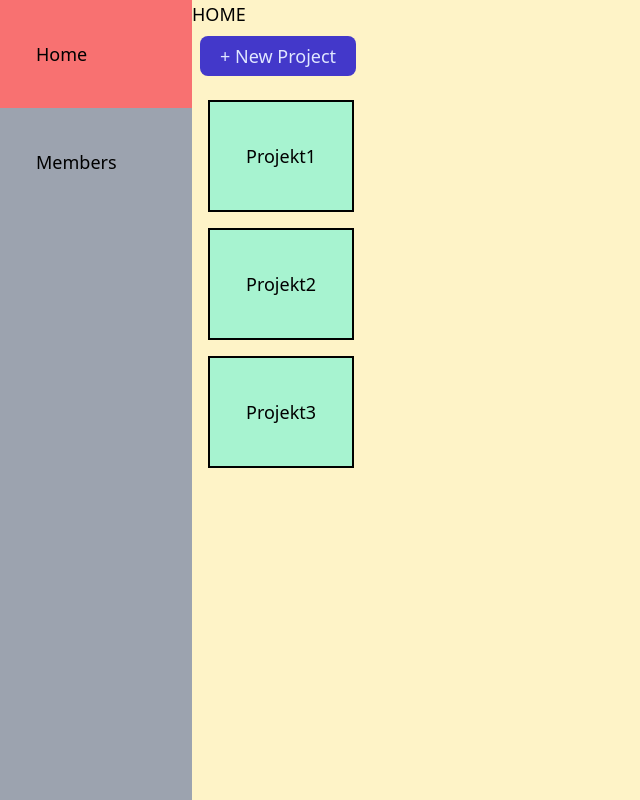
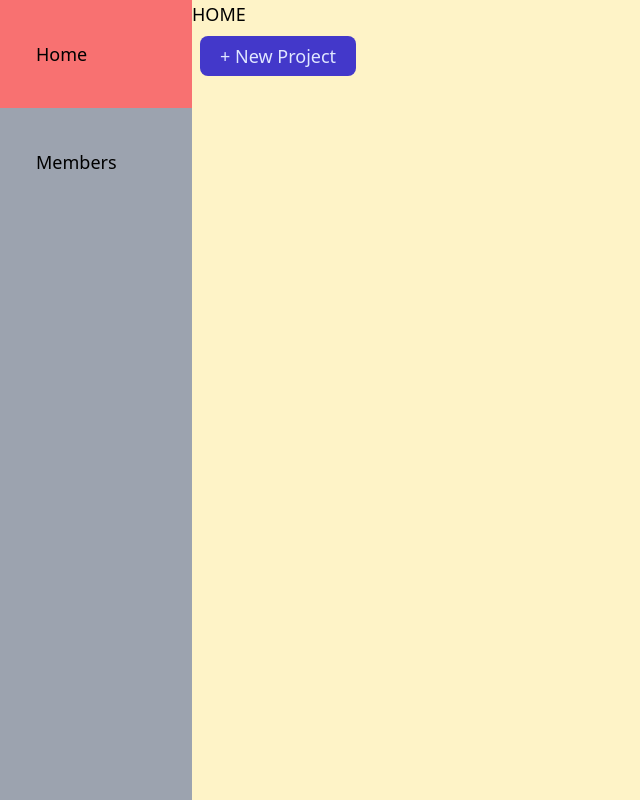
Before and after one commit to john4web/micro-trello, a React (Create React App) app: page / in a window 1280 px wide. Shown: the whole page, without its empty margins (0-640 px from the left). Built offline with nearby package versions, Linux system fonts and the light colour scheme.

Commit message:
projects are now beautiful visible on home page, project color is applied

```diff
--- a/src/components/ProjectList.tsx
+++ b/src/components/ProjectList.tsx
@@ -1,22 +1,35 @@
 import { useSelector } from "react-redux";
 import { RootState } from "../store";
 import { Fragment } from "react";
+import { Link } from "react-router-dom";
 
 export const ProjectList = () => {
   const { projects } = useSelector((state: RootState) => state.project);
 
   return (
     <Fragment>
-      {projects.map((project, index) => {
-        return (
-          <ul key={index}>
-            <li>{project.name}</li>
-            <li>{project.team}</li>
-            <li>{project.color}</li>
-            <li>{project.category}</li>
-          </ul>
-        );
-      })}
+      <ul>
+        {projects.map((project) => {
+          return (
+            <li
+              key={project.id}
+              className=" m-4 border-black border-2"
+              style={{ backgroundColor: `${project.color}` }}
+            >
+              <div className="block px-9 py-10">
+                <Link
+                  to={{
+                    pathname: `/board/${project.id}`,
+                    state: project.name,
+                  }}
+                >
+                  {project.name}
+                </Link>
+              </div>
+            </li>
+          );
+        })}
+      </ul>
     </Fragment>
   );
 };
--- a/src/views/Home.tsx
+++ b/src/views/Home.tsx
@@ -1,34 +1,13 @@
-import { Link } from "react-router-dom";
 import { ModalWindow } from "../components/ModalWindow";
 import { ProjectList } from "../components/ProjectList";
 import React from "react";
 export const Home = () => {
   let [modalIsOpen, setModalIsOpen] = React.useState<boolean>(false);
-  const projectData = [
-    {
-      id: "1",
-      name: " Projekt1",
-      team: [{}, {}, {}],
-      color: "#0000ff",
-    },
-    {
-      id: "2",
-      name: " Projekt2",
-      team: [{}, {}, {}],
-      color: "#00ff00",
-    },
-    {
-      id: "3",
-      name: " Projekt3",
-      team: [{}, {}, {}],
-      color: "#ff0000",
-    },
-  ];
 
   return (
     <div className="bg-yellow-100 w-full">
       <h1>HOME</h1>
-      <ProjectList />
+
       <button
         onClick={() => {
           setModalIsOpen(true);
@@ -48,27 +27,7 @@ export const Home = () => {
       )}
 
       <main className="flex">
-        <ul>
-          {projectData.map((project) => {
-            return (
-              <li
-                key={project.id}
-                className="bg-green-200 m-4 border-black border-2"
-              >
-                <div className="block px-9 py-10">
-                  <Link
-                    to={{
-                      pathname: `/board/${project.id}`,
-                      state: project.name,
-                    }}
-                  >
-                    {project.name}
-                  </Link>
-                </div>
-              </li>
-            );
-          })}
-        </ul>
+        <ProjectList />
       </main>
     </div>
   );
```
